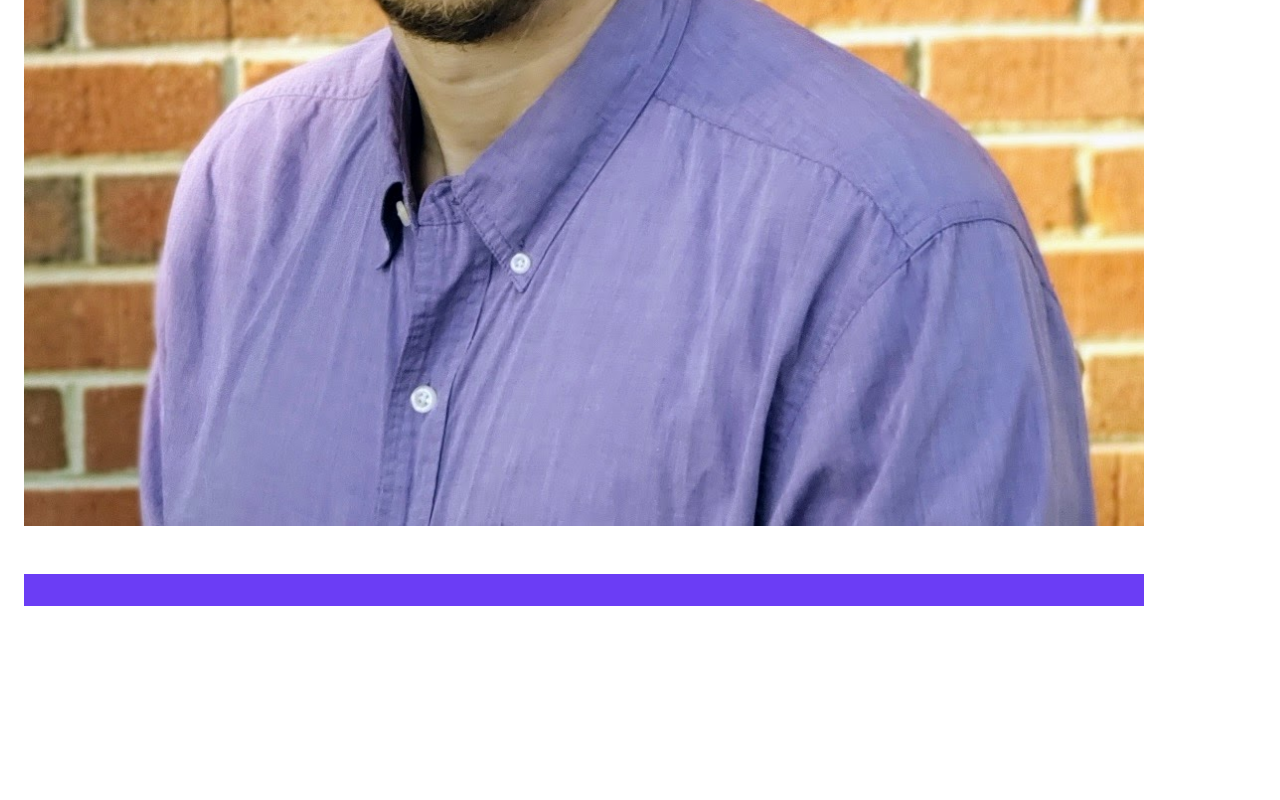
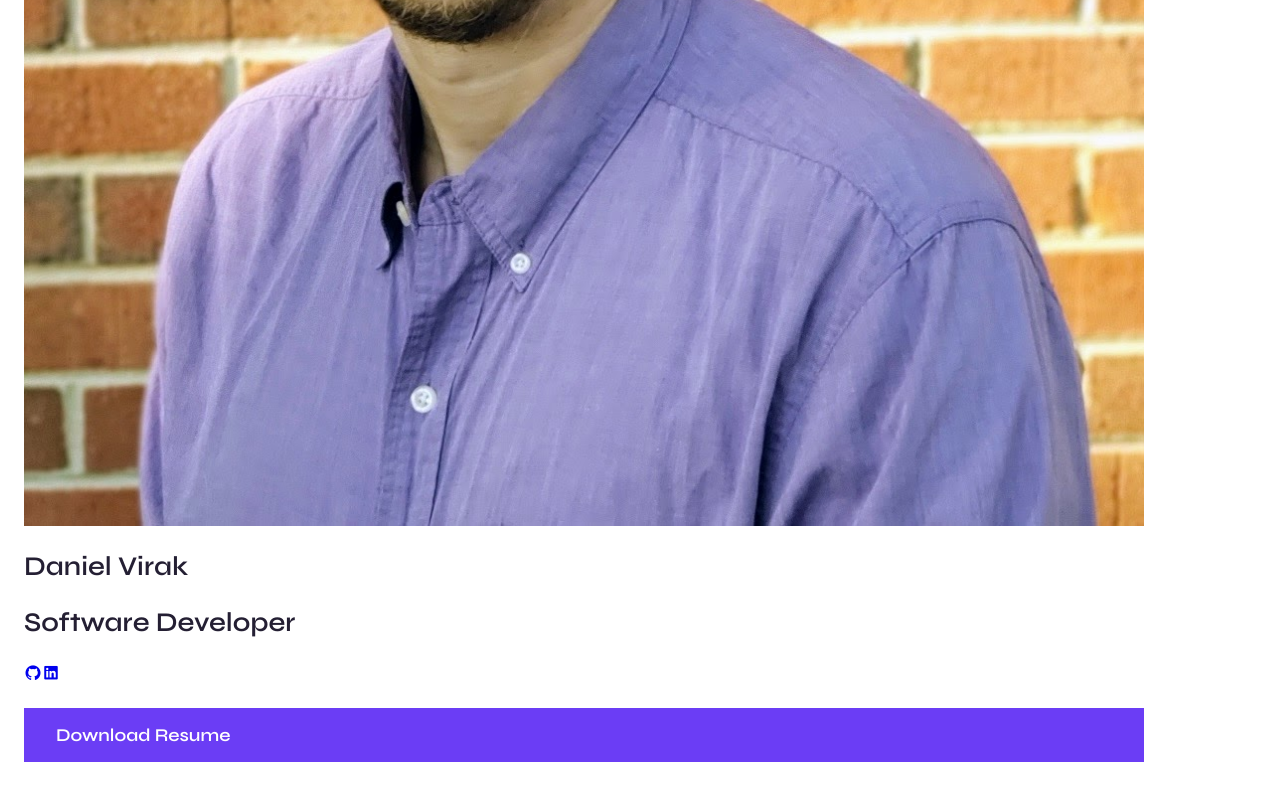
Before and after one commit to dvirak/Personal-Website, a React (Vite) app: page / in a window 1280 px wide. Shown: the part 695-1495 px from the top of the page. Built offline with nearby package versions, Linux system fonts and the light colour scheme.

Commit message:
Additional Homepage Layout Resume & Socials

```diff
--- a/src/Pages/Home.jsx
+++ b/src/Pages/Home.jsx
@@ -4,6 +4,7 @@ import Navbar from "../Components/Navbar";
 
 //! Imported Components/Variables----------------
 import profilePicture from "../assets/pictures/DVirak23.jpg";
+import resume from "../assets/documents/Daniel_Virak_Resume.pdf";
 
 export default function Home() {
   const pathname = window.location.pathname;
@@ -30,9 +31,38 @@ export default function Home() {
               </div>
             </div>
 
-            <div className="home__content grid"></div>
+            <div className="home__content grid">
+              <div className="home_data grid">
+                <h1 className="home__name">Daniel Virak</h1>
+                <h2 className="home__profession">Software Developer</h2>
+                <div className="home__social">
+                  <Link
+                    to="https://github.com/dvirak"
+                    target="_blank"
+                    className="home__social-link"
+                  >
+                    <i className="ri-github-fill"></i>
+                  </Link>
 
-            <Link to="" className="home__button button"></Link>
+                  <Link
+                    to="https://www.linkedin.com/in/danielvirak/"
+                    target="_blank"
+                    className="home__social-link"
+                  >
+                    <i className="ri-linkedin-box-fill"></i>
+                  </Link>
+
+                  <Link
+                    to={resume}
+                    download=""
+                    className="home__social-link"
+                  ></Link>
+                </div>
+              </div>
+              <Link to="" className="home__button button">
+                Download Resume
+              </Link>
+            </div>
           </div>
         </section>
 
```
Also changed, not shown: 1 other file (tests, documents, lock files or other folders).
